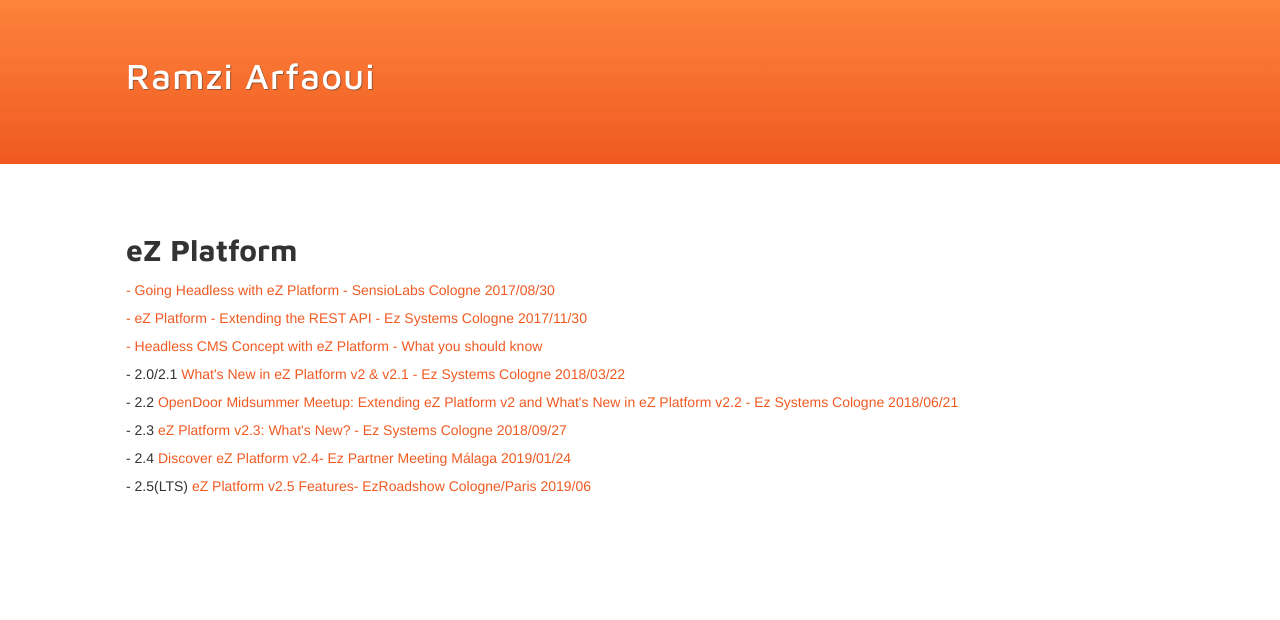
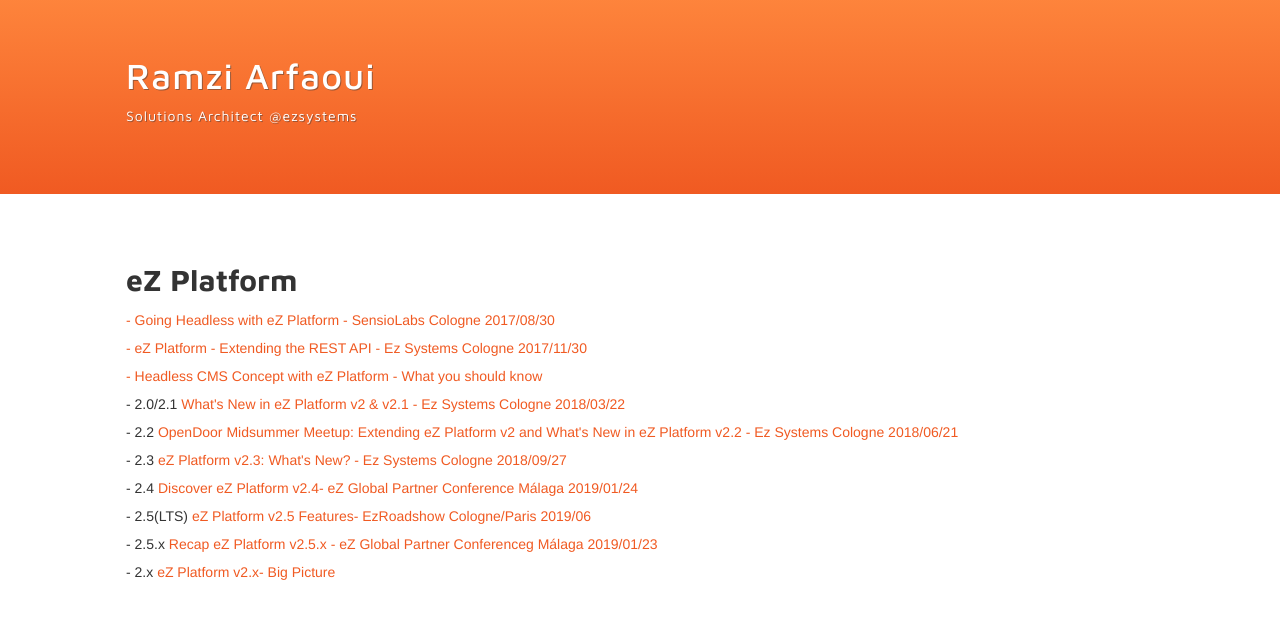
Before and after one commit to arfaram/arfaram.github.io, a plain HTML site: page index.html in a window 1280 px wide. Drawn offline with Linux system fonts and the light colour scheme.

Commit message:
Recap eZ Platform v2.5.x - eZ Global Partner Conferenceg Málaga 2019/01/23

```diff
--- a/index.html
+++ b/index.html
@@ -6,18 +6,14 @@
     <meta name="viewport" content="width=device-width, initial-scale=1">
     <meta name="author" content="arfaram">
     <meta name="copyright" content="arfaram">
-    <meta
-        name="description"
-        content="Ramzi Arfaoui Slides">
-    <meta
-        name="keywords"
-        content="eZ Platform">
+    <meta name="description" content="Ramzi Arfaoui Slides for eZ Platform">
+    <meta name="keywords" content="eZ Platform">
 
     <title>Ramzi Arfaoui Slides</title>
 
 		<!-- Bootstrap -->
     <link rel="stylesheet" href="css/vendors/bootstrap.css">
-<link rel="stylesheet" href="css/vendors/bootstrap-theme.css">
+    <link rel="stylesheet" href="css/vendors/bootstrap-theme.css">
 
     <link rel="stylesheet" href="css/style.css">
     <link rel="stylesheet" href="https://maxcdn.bootstrapcdn.com/font-awesome/4.6.1/css/font-awesome.min.css">
@@ -37,6 +33,7 @@
         <div class="row ui-content-style">
             <div class="col-md-10 header">
                 <h1>Ramzi Arfaoui</h1>
+                Solutions Architect @ezsystems
                 <p class="header top-low">
 
                 </p>
@@ -56,8 +53,10 @@
                     <li>- 2.0/2.1 <a target="_blank" href="/slides/ezplatform_v2">What's New in eZ Platform v2 & v2.1 - Ez Systems Cologne 2018/03/22</a></li>
                     <li>- 2.2 <a target="_blank" href="/slides/ezplatform_v2.2">OpenDoor Midsummer Meetup: Extending eZ Platform v2 and What's New in eZ Platform v2.2 - Ez Systems Cologne 2018/06/21</a></li>
                     <li>- 2.3 <a target="_blank" href="/slides/ezplatform_v2.3">eZ Platform v2.3: What's New? - Ez Systems Cologne 2018/09/27</a></li>
-                    <li>- 2.4 <a target="_blank" href="/slides/ezplatform_v2.4">Discover eZ Platform v2.4- Ez Partner Meeting Málaga 2019/01/24</a></li>
+                    <li>- 2.4 <a target="_blank" href="/slides/ezplatform_v2.4">Discover eZ Platform v2.4- eZ Global Partner Conference Málaga 2019/01/24</a></li>
                     <li>- 2.5(LTS) <a target="_blank" href="/slides/ezplatform_v2.5">eZ Platform v2.5 Features- EzRoadshow Cologne/Paris 2019/06</a></li>
+                    <li>- 2.5.x <a target="_blank" href="/slides/ezplatform_v2.5">Recap eZ Platform v2.5.x - eZ Global Partner Conferenceg Málaga 2019/01/23</a></li>
+                    <li>- 2.x <a target="_blank" href="http://bit.ly/2v6gxMa">eZ Platform v2.x- Big Picture</a></li>
                 </ul>
 								<!--hr-->
             </div>
```
Also changed, not shown: slides/headless_rest_api/index.html (+6 -0 lines).
